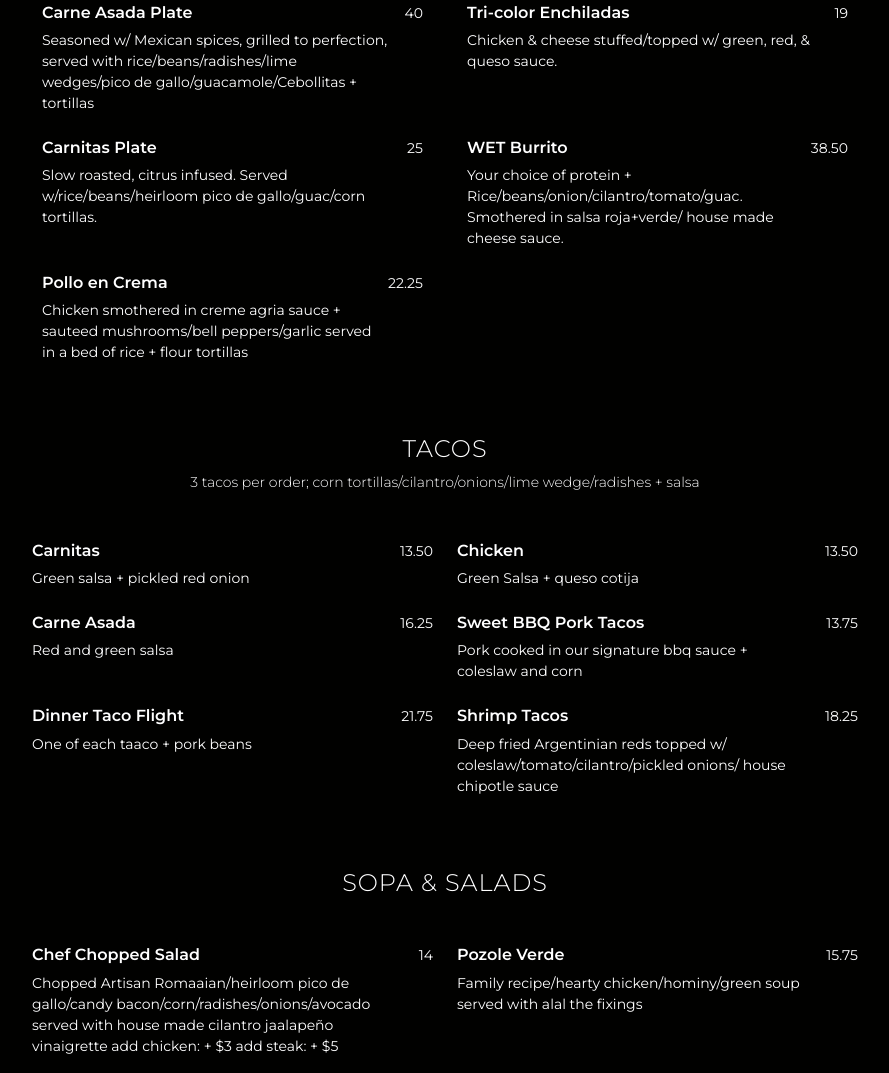
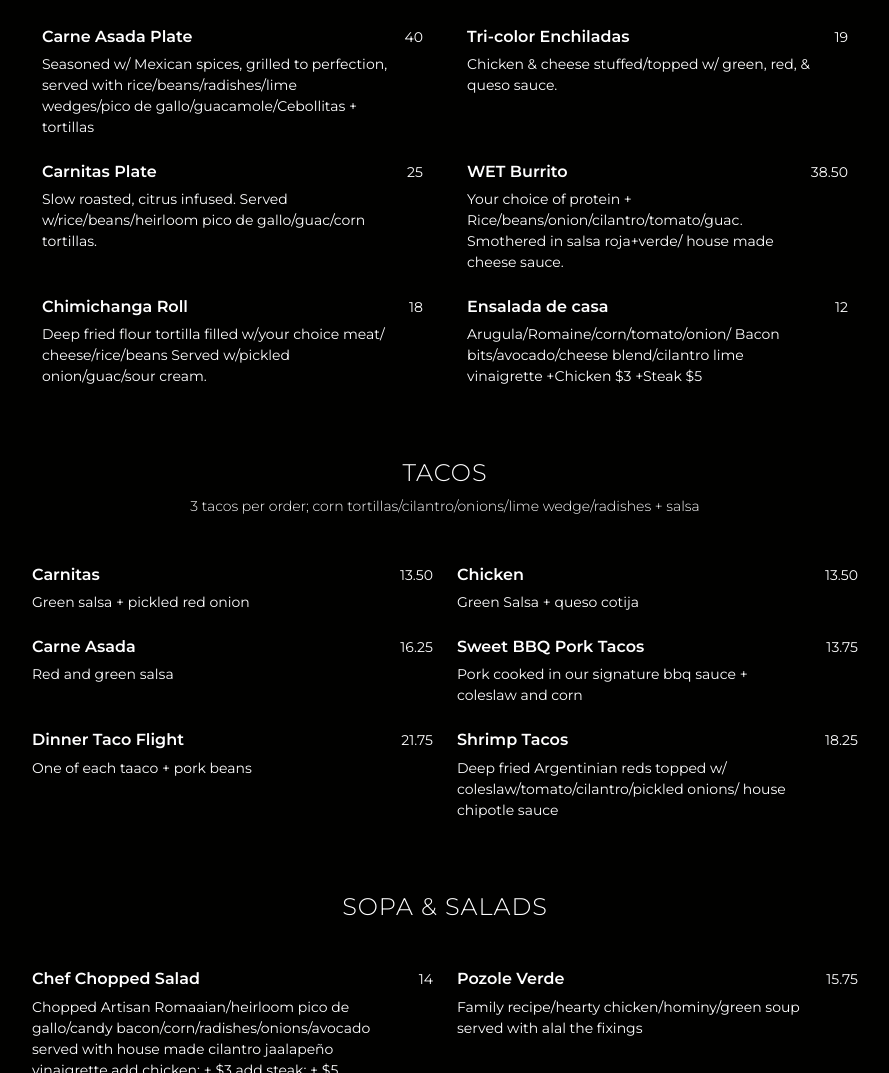
Before and after one commit to esmigalvan10/esmigalvan10.github.io, a plain HTML site: page dinner.html in a window 1280 px wide. Shown: the part 885-1958 px from the top of the page, without its empty margins (195-1084 px from the left). Drawn offline with nearby package versions, Linux system fonts and the light colour scheme.

Commit message:
Update dinner.html

```diff
--- a/dinner.html
+++ b/dinner.html
@@ -1,4 +1,4 @@
-<!doctype html>
++<!doctype html>
 <html lang="en">
 <head>
     <meta charset="utf-8">
@@ -211,10 +211,21 @@ served with rice/beans/radishes/lime wedges/pico de gallo/guacamole/Cebollitas +
                         <div class="col-md-6 mb-4">
                             <div class="menu-item  d-flex justify-content-between align-items-start">
                                 <div class="title-desc pe-3">
-                                    <h5 class="fw-bold h6 mt-0">Pollo en Crema</h5>
-                                    <p class="m-0 small">Chicken smothered in creme agria sauce + sauteed mushrooms/bell peppers/garlic served in a bed of rice + flour tortillas</p>
+                                    <h5 class="fw-bold h6 mt-0">Chimichanga Roll</h5>
+                                    <p class="m-0 small">Deep fried flour tortilla filled w/your choice meat/ cheese/rice/beans Served w/pickled onion/guac/sour cream.</p>
                                 </div>
-                                <span class="price small">22.25</span>
+                                <span class="price small">18</span>
+                            </div>
+                        </div>
+
+                                                <div class="col-md-6 mb-4">
+                            <div class="menu-item  d-flex justify-content-between align-items-start">
+                                <div class="title-desc pe-3">
+                                    <h5 class="fw-bold h6 mt-0">Ensalada de casa</h5>
+                                    <p class="m-0 small">Arugula/Romaine/corn/tomato/onion/
+Bacon bits/avocado/cheese blend/cilantro lime vinaigrette +Chicken $3 +Steak $5</p>
+                                </div>
+                                <span class="price small">12</span>
                             </div>
                         </div>
 
```
